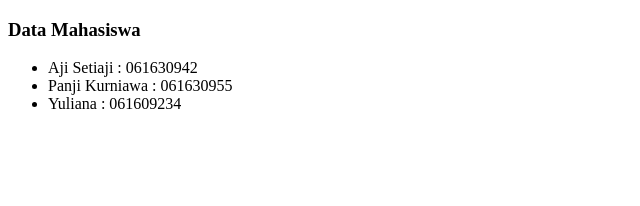
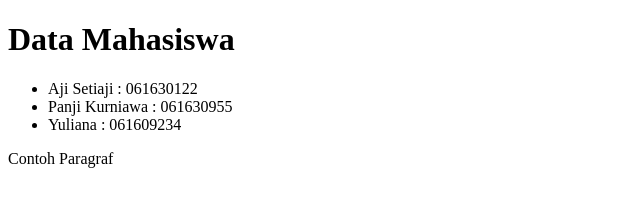
Before and after one commit to ajisetiaji101/belajargithub, a plain HTML site: page mahasiswa.html in a window 1280 px wide. Shown: the whole page, without its empty margins (0-640 px from the left). Drawn offline with Linux system fonts and the light colour scheme.

Commit message:
perubahan h1 dan penambahan paragraf

```diff
--- a/mahasiswa.html
+++ b/mahasiswa.html
@@ -7,11 +7,12 @@
     <title>Coba Git</title>
   </head>
   <body>
-    <h3>Data Mahasiswa</h3>
+    <h1>Data Mahasiswa</h1>
     <ul>
-      <li>Aji Setiaji : 061630942</li>
+      <li>Aji Setiaji : 061630122</li>
       <li>Panji Kurniawa : 061630955</li>
       <li>Yuliana : 061609234</li>
     </ul>
+    <p>Contoh Paragraf</p>
   </body>
 </html>
```
